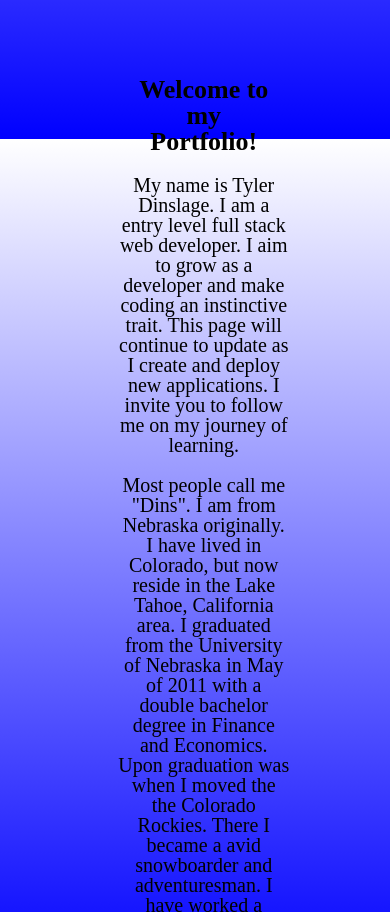
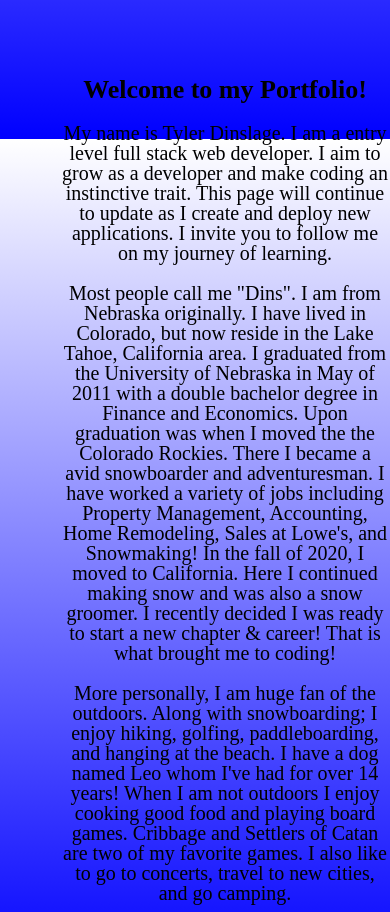
Before and after one commit to tylerdins88/Tyler-Dins-Portfolio, a plain HTML site: page index.html in a window 390 px wide. Shown: the part 705-1617 px from the top of the page. Drawn offline with Linux system fonts and the light colour scheme.

Commit message:
final touches

```diff
--- a/assets/style.css
+++ b/assets/style.css
@@ -52,10 +52,6 @@ li {
     margin-right: 40px;
     display: flex;
     flex-wrap: wrap;
-}
-
-.my-profile {
-    flex: 2;
 }
 
 .snowboard-photo {
@@ -169,6 +165,14 @@ footer {
     header {
         background-color: lavender;
     }
+
+    .this-is-me {
+        flex-direction: column;
+    }
+
+    .welcome-para {
+        width: 100%;
+    }
 }
 
 @media screen and (max-width: 768px) {
--- a/index.html
+++ b/index.html
@@ -13,7 +13,7 @@
     <header>
         <h1 class="header-bar">Tyler Dinslage</h1>
         <div class="links">
-            <ul>
+            <ul class="links-bar">
                 <li><a href="#welcome-description">Welcome</a></li>
                 <li><a href="#projects-made">Projects</a></li>
                 <li><a href="#contact">Contact</a></li>
@@ -22,8 +22,7 @@
     </header>
     <main>
         <img class="snowboard-photo" src="./assets/images/rubicon-peak-splitboard.jpg" alt="Mountain Top" />
-        <div class="this-is-me">
-            <section class="my-profile">
+        <section class="this-is-me">
             <div class="photo-of-me">
                 <img class="profile-photo" src="./assets/images/tyler-dinslage-photo-school.jpeg"
                     alt="Tyler Dinslage" />
@@ -67,7 +66,6 @@
                 </p>
             </aside>
         </section>
-        </div>
         <br>
         <div>
             <div class="links-to-project">
```
Lines whose indentation alone changed are shown as unchanged.
